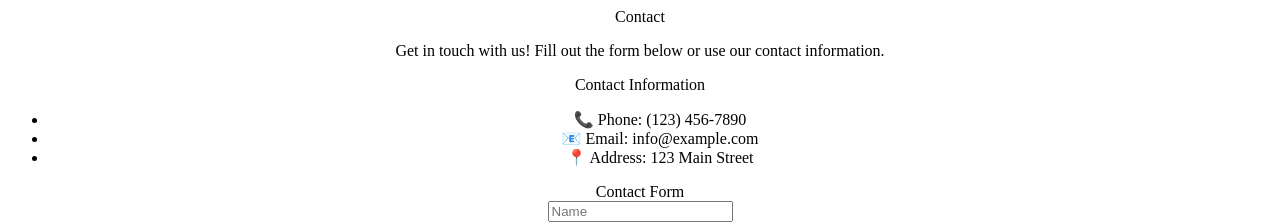
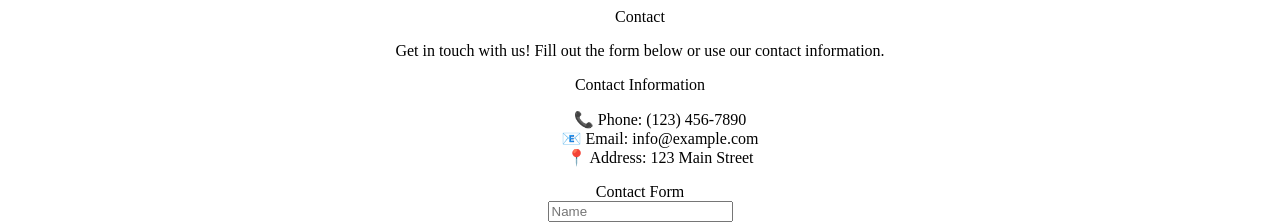
Before and after one commit to tshering88/Group-Collap-1, a React (Vite) app: page /contact in a window 1280 px wide. Shown: the top 224 px of the page. Built offline with nearby package versions, Linux system fonts and the light colour scheme.

Commit message:
style type

```diff
--- a/src/components/Contact/contact.jsx
+++ b/src/components/Contact/contact.jsx
@@ -15,7 +15,7 @@ const Contacts = () => {
 
       <section className='card'>
       <Card.Title>Contact Information</Card.Title>
-      <ul style= {{margin: '1.5'}}>
+      <ul style= {{margin: '1.5', listStyleType: 'none'}}>
         {contactInfo.map((info, index) => (
             <li key= {index}>{info}</li>
         ))}
```
